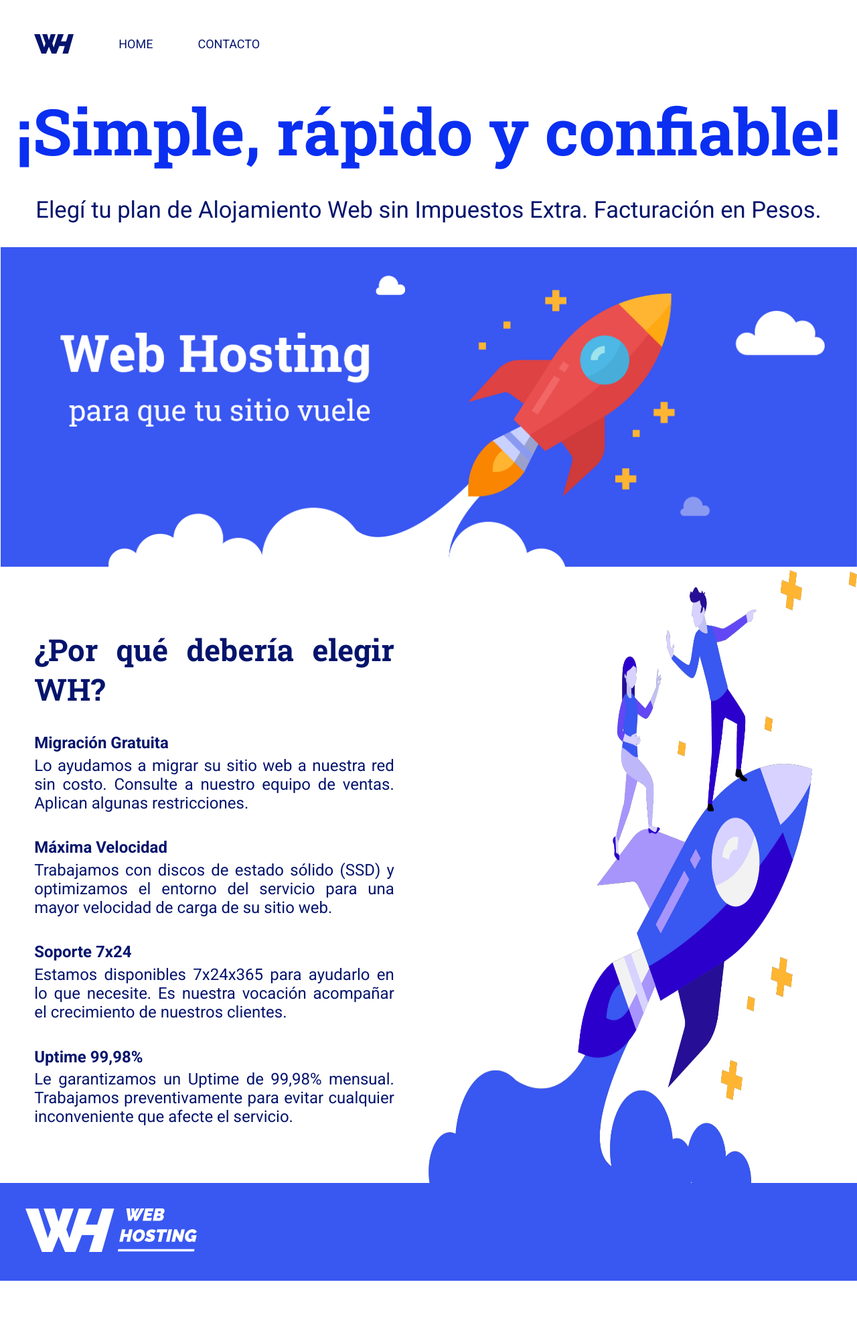
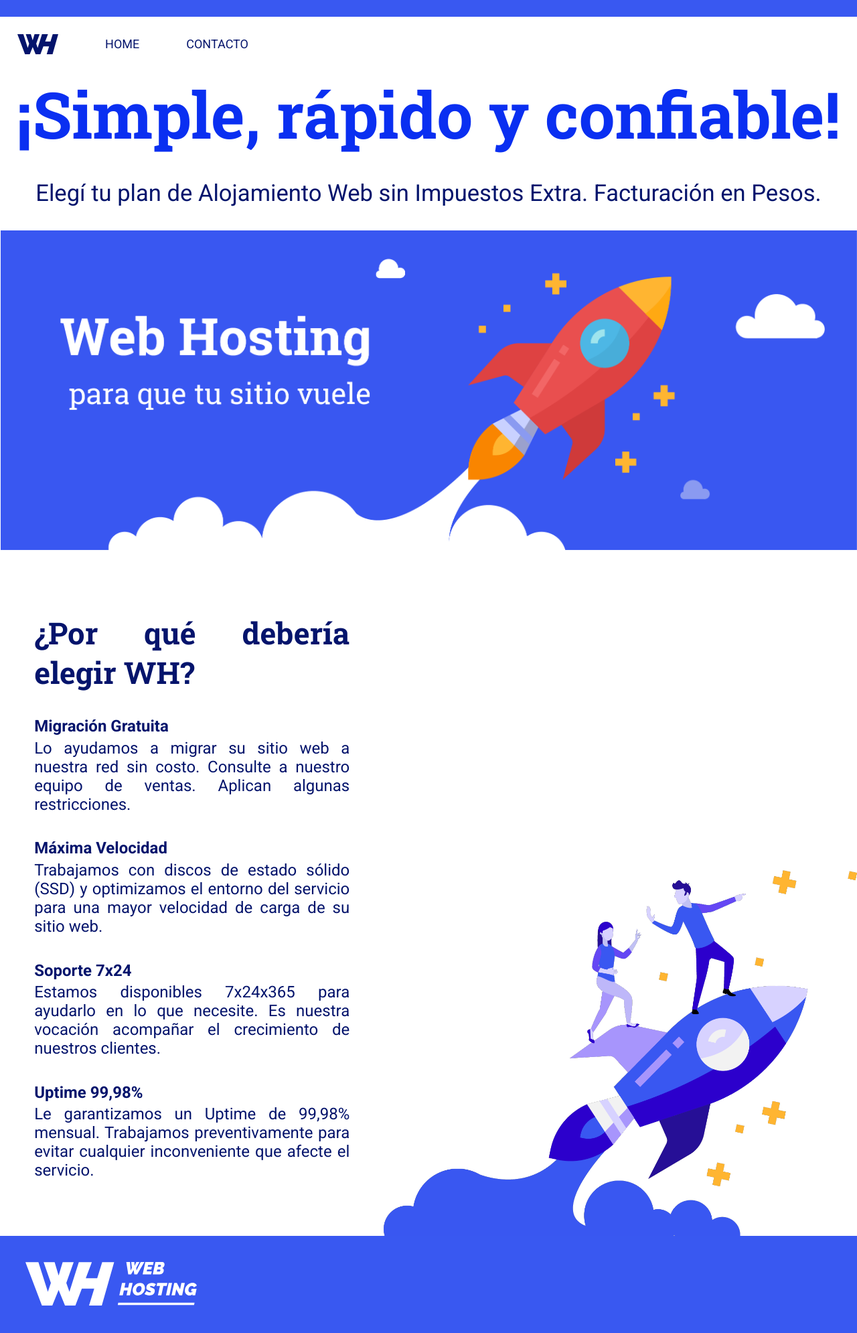
Before and after one commit to Facundo-cali/EducacionITBootcamp3, a plain HTML site: page Desafio3.1/index.html in a window 1280 px wide. Shown: the whole page at 67% size. Before the commit the page ends 1912 px from the top, so only its background shows below. Drawn offline with Linux system fonts and the light colour scheme.

Commit message:
Correcciones finales y terminado.

```diff
--- a/Desafio2.1/style.css
+++ b/Desafio2.1/style.css
@@ -1,6 +1,10 @@
 body{
     background-image: url("/Desafio2.1/images/M4-desafio1-fondo.png");
     font-family: 'Mulish', sans-serif;
+}
+
+div{
+    padding: 30px;
 }
 
 h1{
--- a/Desafio2.2/style.css
+++ b/Desafio2.2/style.css
@@ -16,7 +16,7 @@ h1{
 }
 header{
     background-image: url(images/M4\ -\ Desafío3_img-header.png);
-    background-size: contain;
+    background-size: cover;
     background-repeat: no-repeat;
     height: 100vh;
 }
--- a/Desafio3.1/index.html
+++ b/Desafio3.1/index.html
@@ -36,7 +36,7 @@
                 <p><strong>Uptime 99,98%</strong></p>
                 <p>Le garantizamos un Uptime de 99,98% mensual. Trabajamos preventivamente para evitar cualquier inconveniente que afecte el servicio.</p><br>
             </div>
-            <img src="images/M5-Desafio3-img.png" alt="img">
+            <aside></aside>
         </div>
     </main>
     <footer><img src="images/M5-logo-blanco.svg" alt="img"></footer>
--- a/Desafio3.1/style.css
+++ b/Desafio3.1/style.css
@@ -9,11 +9,12 @@ header a:active{
 header{
     font-family: 'Roboto', sans-serif;
     display: flex;
-    margin: 4%;
+    margin: 2%;
+
 }
-
 body{
     margin: 0 auto;
+    border-top: solid 25px rgb(57, 88, 241);
     background-color: rgb(255, 255, 255);
 }
 
@@ -156,7 +157,7 @@ button{
     font-size: 24px;
     color: #04146c;
     margin: 4%;
-    width: 50%;
+    width: 40%;
     text-align: justify;
 }
 .por-que p{
@@ -175,3 +176,11 @@ footer img{
     padding: 3%;
     width: 20%;
 }
+
+main aside{
+    width: 60%;
+    background-image: url(images/M5-Desafio3-img.png);
+    background-size: contain;
+    background-repeat: no-repeat;
+    background-position: bottom;
+}
--- a/Desafio3.1/styleContacto.css
+++ /dev/null
@@ -1,6 +0,0 @@
-form {
-    display: flex;
-    flex-direction: column;
-    align-items: flex-start;
-    gap: 10px;
-}
```
